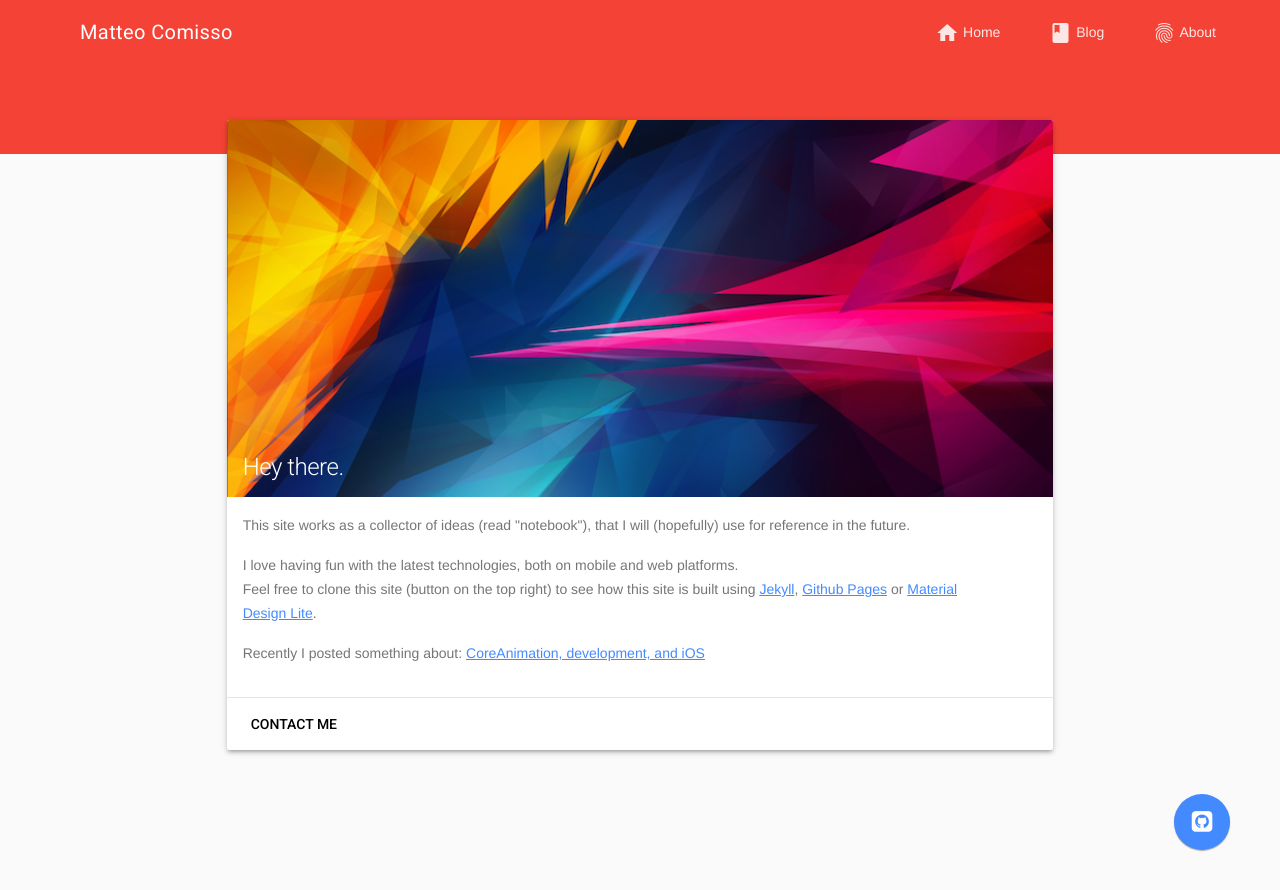
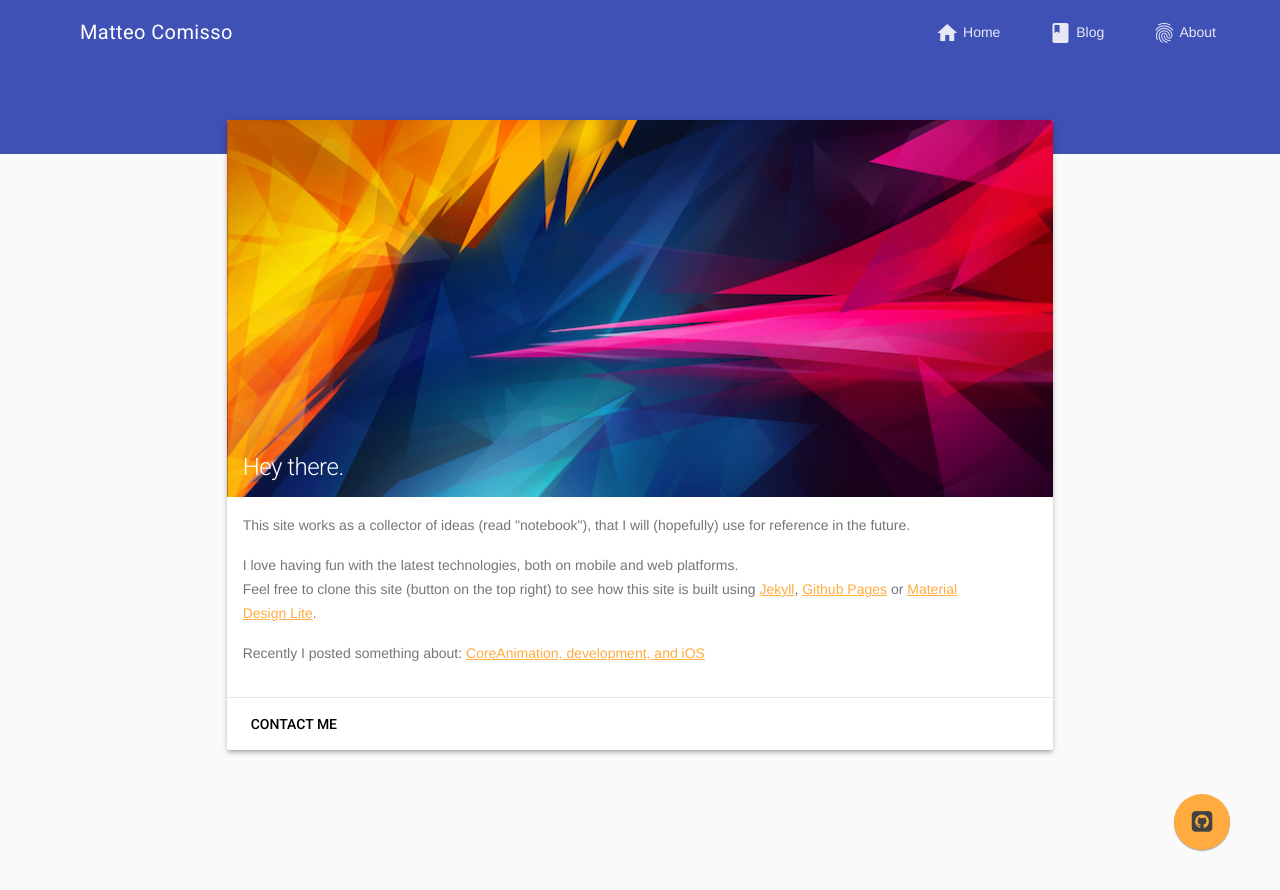
Before and after one commit to mcomisso/mcomisso.github.io, a Jekyll site: the page built from index.html, in a window 1280 px wide. Shown: the top 890 px of the page. Built offline with Jekyll 4.4.1, drawn with Linux system fonts in a browser that asks for light colours; nearby versions of some CDN libraries.

Commit message:
Yet another theme

```diff
--- a/_includes/styles.html
+++ b/_includes/styles.html
@@ -1,6 +1,6 @@
 <!-- Material design lite by Google. See it here: https://www.getmdl.io -->
 <link rel="stylesheet" href="https://fonts.googleapis.com/icon?family=Material+Icons" />
-<link rel="stylesheet" href="https://code.getmdl.io/1.1.1/material.red-blue.min.css" />
+<link rel="stylesheet" href="https://code.getmdl.io/1.1.1/material.indigo-orange.min.css" />
 <link rel="stylesheet" href="http://fonts.googleapis.com/css?family=Roboto:300,400,500,700" type="text/css" />
 
 <!-- Font Awesome! https://fortawesome.github.io -->
```
